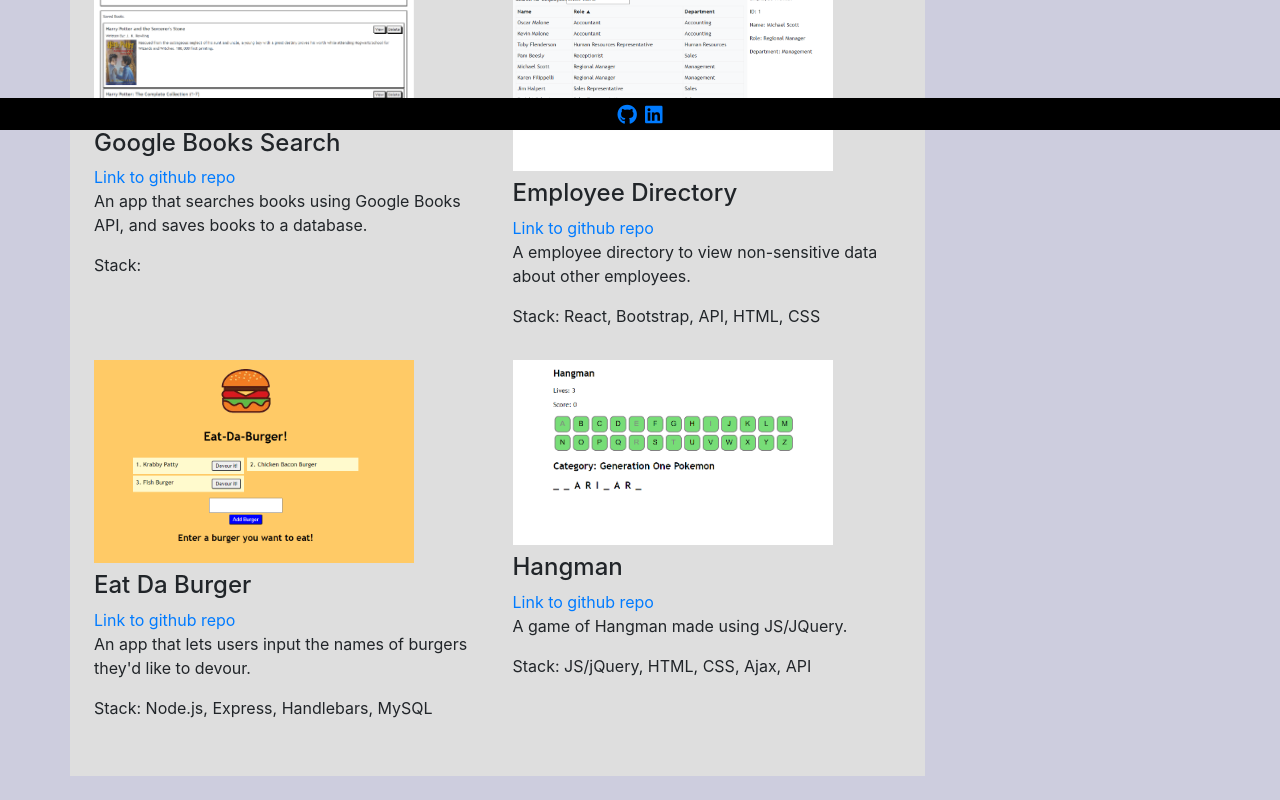
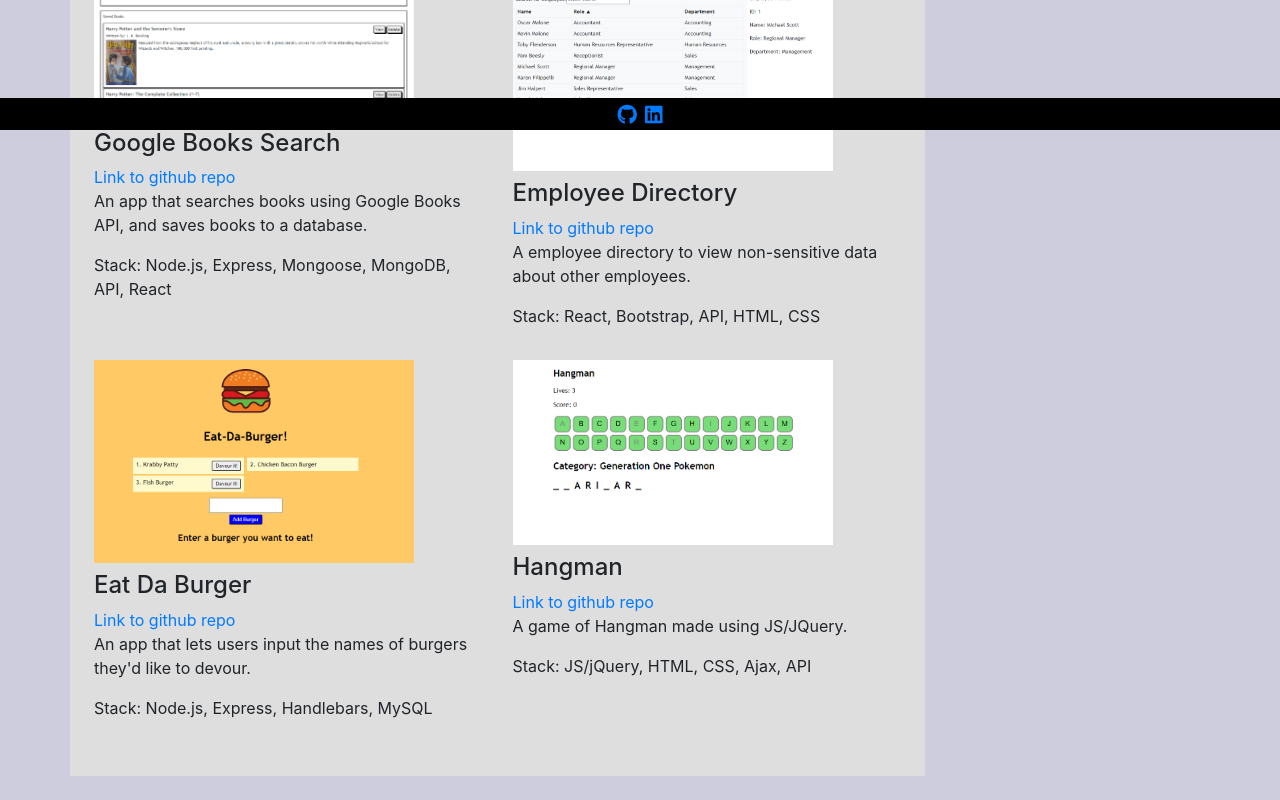
Before and after one commit to roan1088/roan1088.github.io, a React (Create React App) app: page /portfolio in a window 1280 px wide. Shown: the part 670-1470 px from the top of the page. Built offline with nearby package versions, Linux system fonts and the light colour scheme.

Commit message:
Added missing stack for a project

```diff
--- a/src/pages/Portfolio/index.js
+++ b/src/pages/Portfolio/index.js
@@ -29,7 +29,7 @@ function Portfolio() {
     homepage: "https://google-books-1088.herokuapp.com/",
     url: "https://github.com/roan1088/google-books-search/",
     description: "An app that searches books using Google Books API, and saves books to a database.",
-    stack: ""
+    stack: "Node.js, Express, Mongoose, MongoDB, API, React"
   },{
     name: "Employee Directory",
     image: employeeDirectory,
```
